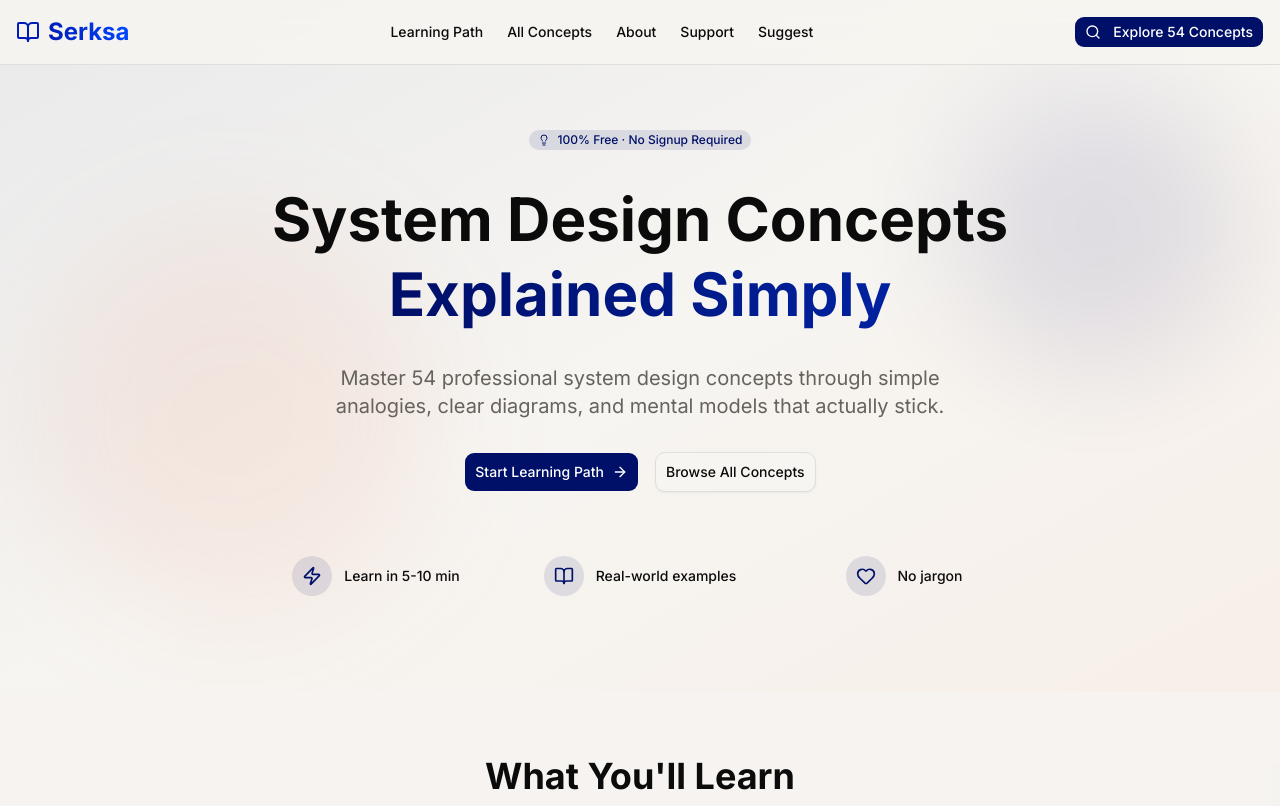
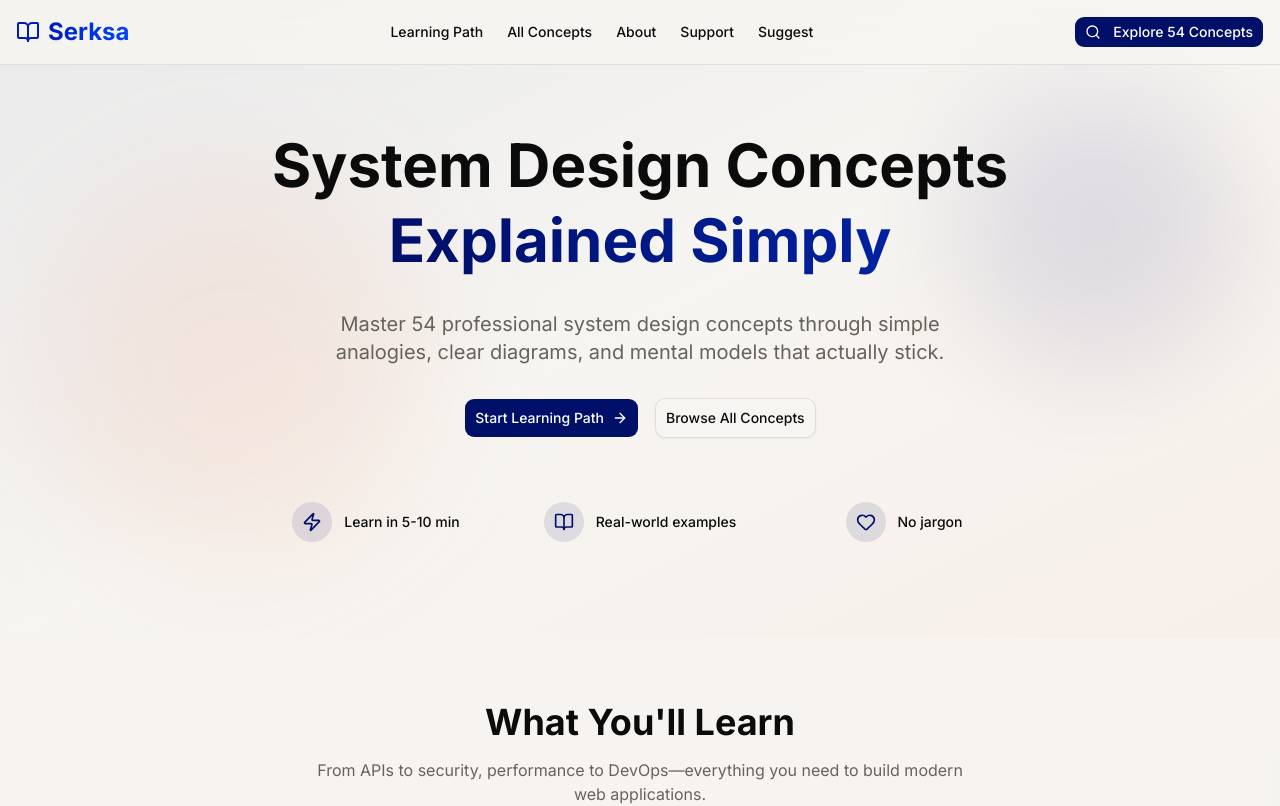
Before and after one commit to chimlimhao/Serksa, a Next.js app in the folder frontend/: page / in a window 1280 px wide. Shown: the top 806 px of the page. Built offline with nearby package versions, Linux system fonts and the light colour scheme.

Commit message:
removed the badge in th ehero section

```diff
--- a/frontend/app/page.tsx
+++ b/frontend/app/page.tsx
@@ -24,10 +24,10 @@ export default function Home() {
 
                 <div className="container mx-auto px-4 relative z-10">
                     <div className="max-w-4xl mx-auto text-center space-y-8">
-                        <Badge className="bg-primary/10 text-primary hover:bg-primary/20">
+                        {/* <Badge className="bg-primary/10 text-primary hover:bg-primary/20">
                             <Lightbulb className="w-3 h-3 mr-1" />
                             100% Free · No Signup Required
-                        </Badge>
+                        </Badge> */}
                         <h1 className="text-4xl md:text-6xl font-bold leading-tight">
                             System Design Concepts <br />
                             <span className="bg-gradient-to-r from-primary to-secondary bg-clip-text text-transparent">
```
